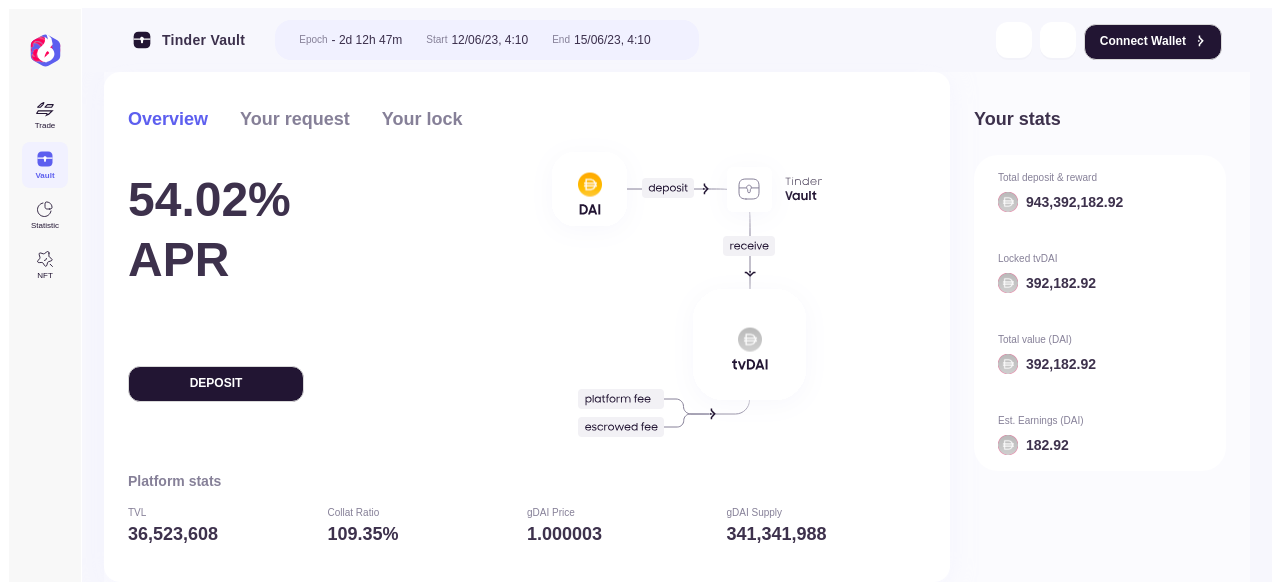
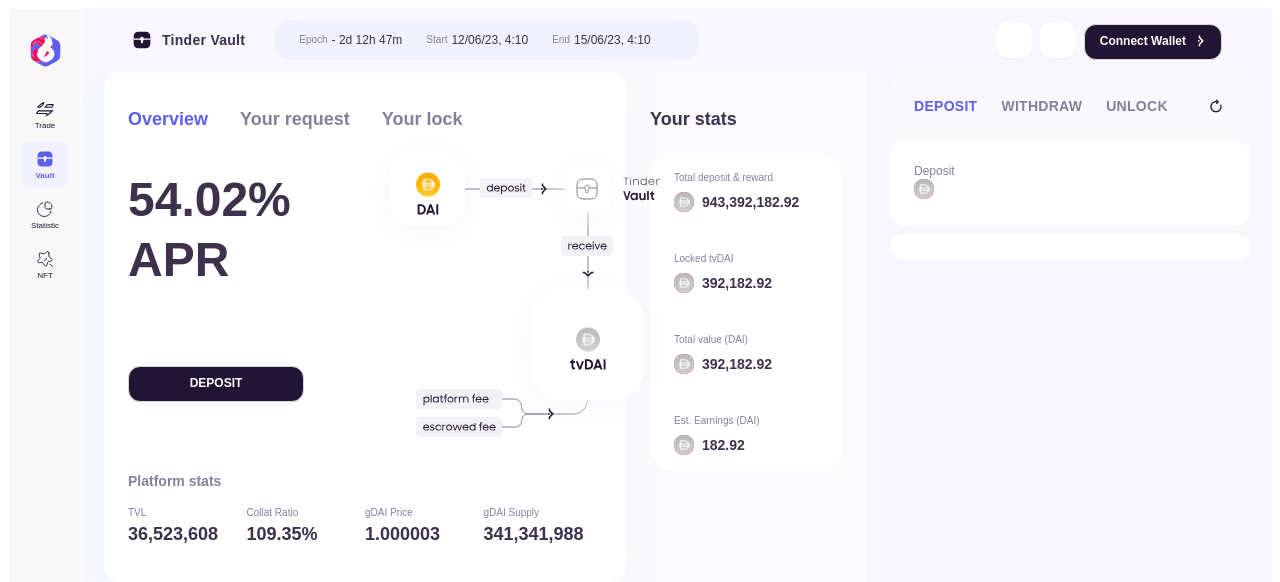
Before and after one commit to tiennguyen-ftu-k52/vault-ui, a React (Vite) app: page / in a window 1280 px wide. Shown: the top 582 px of the page. Built offline with nearby package versions, Linux system fonts and the light colour scheme; some icons are missing; the HTML template or start-up script is replaced by a standard one.

Commit message:
Add order box in progress

```diff
--- /dev/null
+++ b/src/pages/vaults/OrderBox/index.module.scss
@@ -0,0 +1,74 @@
+@import '../../../styles/variables.scss';
+
+.actionContainer {
+  display: flex;
+  flex-direction: row;
+  align-items: center;
+  padding: 0px;
+  width: 360px;
+  background-color: rgba(253, 253, 255, 0.6);
+  border-radius: 16px;
+  flex-wrap: wrap;
+  margin-bottom: 8px;
+}
+
+.tabContainer {
+  display: flex;
+  flex-direction: row;
+  align-items: center;
+  justify-content: space-between;
+  padding: 24px;
+  width: 100%;
+}
+
+.leftTabs {
+  flex: 1;
+}
+
+.tab {
+  font-weight: 700;
+  font-size: 14px;
+  line-height: 18px;
+  letter-spacing: 0.02em;
+  color: $color-black-disabled;
+
+  &.tabActive {
+    color: $color-iris-100;
+  }
+}
+
+.refreshButton {
+  width: 20px;
+  height: 20px;
+}
+
+.refreshIcon {
+  width: 20px;
+  height: 20px;
+}
+
+.boxContainer {
+  display: flex;
+  flex-direction: row;
+  padding: 24px;
+  background: $color-light;
+  border-radius: 16px;
+  width: 100%;
+}
+
+.boxTitle {
+  font-size: 12px;
+  line-height: 15px;
+  color: $color-black-disabled;
+}
+
+.detailContainer {
+  display: flex;
+  flex-direction: row;
+  align-items: center;
+  padding: 0px 0px 24px;
+  width: 360px;
+  background: $color-light;
+  border: 1px solid $color-light;
+  border-radius: 16px;
+}
--- /dev/null
+++ b/src/pages/vaults/OrderBox/index.tsx
@@ -0,0 +1,71 @@
+import { useState } from 'react'
+import { Row, Space } from 'antd'
+import cs from 'classnames'
+import { ReactComponent as AutoRefreshIcon } from '../../../assets/icons/auto-refresh.svg'
+import { ReactComponent as TokenHeadColor } from '../../../assets/icons/token-head-color.svg'
+
+import styles from './index.module.scss'
+
+const TAB_ITEMS = [
+  {
+    label: 'DEPOSIT',
+    value: 'deposit',
+  },
+  {
+    label: 'WITHDRAW',
+    value: 'withdraw',
+  },
+  {
+    label: 'UNLOCK',
+    value: 'unlock',
+  },
+]
+
+function OrderBox() {
+  const [activeTab, setActiveTab] = useState('deposit')
+
+  return (
+    <>
+      <div className={styles.actionContainer}>
+        <div className={styles.tabContainer}>
+          <div className={styles.leftTabs}>
+            <Space size={24}>
+              {TAB_ITEMS.map((item) => (
+                <a
+                  key={item.value}
+                  className={cs(
+                    styles.tab,
+                    activeTab === item.value && styles.tabActive,
+                  )}
+                  onClick={() => setActiveTab(item.value)}
+                >
+                  {item.label}
+                </a>
+              ))}
+            </Space>
+          </div>
+          <a className={styles.refreshButton}>
+            <AutoRefreshIcon className={styles.refreshIcon} />
+          </a>
+        </div>
+
+        <div className={styles.boxContainer}>
+          <div>
+            <Row align="middle" justify="space-between">
+              <div>
+                <div className={styles.boxTitle}>Deposit</div>
+                <div className={styles.boxSubtitle}>
+                  <TokenHeadColor />
+                </div>
+              </div>
+            </Row>
+          </div>
+        </div>
+      </div>
+
+      <div className={styles.detailContainer}></div>
+    </>
+  )
+}
+
+export default OrderBox
--- a/src/pages/vaults/VaultOverview/index.module.scss
+++ b/src/pages/vaults/VaultOverview/index.module.scss
@@ -5,6 +5,7 @@
   padding: 36px 24px;
   box-shadow: 0px 4px 25px rgba(241, 241, 255, 0.5);
   border-radius: 16px;
+  flex: 1;
 }
 
 .tabContainer {
--- a/src/pages/vaults/VaultStats/index.module.scss
+++ b/src/pages/vaults/VaultStats/index.module.scss
@@ -2,7 +2,7 @@
 
 .container {
   padding: 36px 24px;
-  width: 300px;
+  width: 240px;
 }
 
 .title {
--- a/src/pages/vaults/index.module.scss
+++ b/src/pages/vaults/index.module.scss
@@ -3,9 +3,21 @@
 .container {
   display: flex;
   flex-direction: row;
+}
+
+.leftContainer {
+  border-top-left-radius: 16px;
+  border-bottom-left-radius: 16px;
+  display: flex;
+  flex: 1;
   background: rgba(255, 255, 255, 0.6);
 }
 
 .overviewContainer {
+  display: flex;
   flex: 1;
 }
+
+.rightContainer {
+  margin-left: 24px;
+}
--- a/src/pages/vaults/index.tsx
+++ b/src/pages/vaults/index.tsx
@@ -1,4 +1,5 @@
 import Layout from '../../layout'
+import OrderBox from './OrderBox'
 import VaultOverview from './VaultOverview'
 import VaultStats from './VaultStats'
 import styles from './index.module.scss'
@@ -7,11 +8,15 @@ function VaultPage() {
   return (
     <Layout>
       <div className={styles.container}>
-        <div className={styles.overviewContainer}>
-          <VaultOverview />
+        <div className={styles.leftContainer}>
+          <div className={styles.overviewContainer}>
+            <VaultOverview />
+            <VaultStats />
+          </div>
         </div>
-        <div>
-          <VaultStats />
+
+        <div className={styles.rightContainer}>
+          <OrderBox />
         </div>
       </div>
     </Layout>
```
Also changed, not shown: src/assets/icons/auto-refresh.svg (added).
